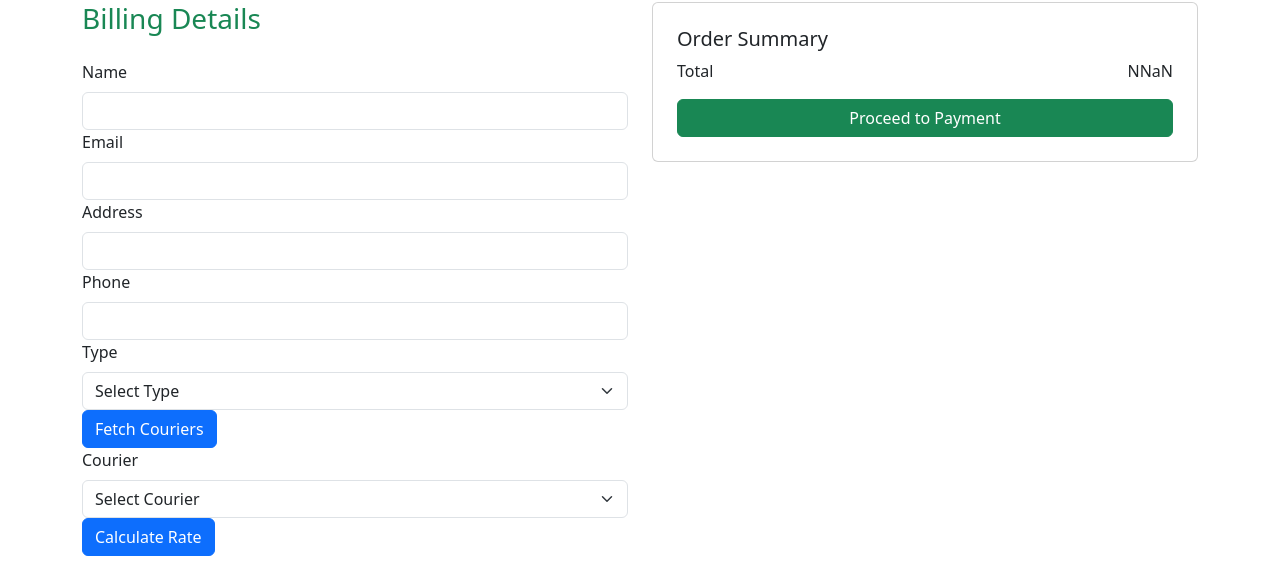
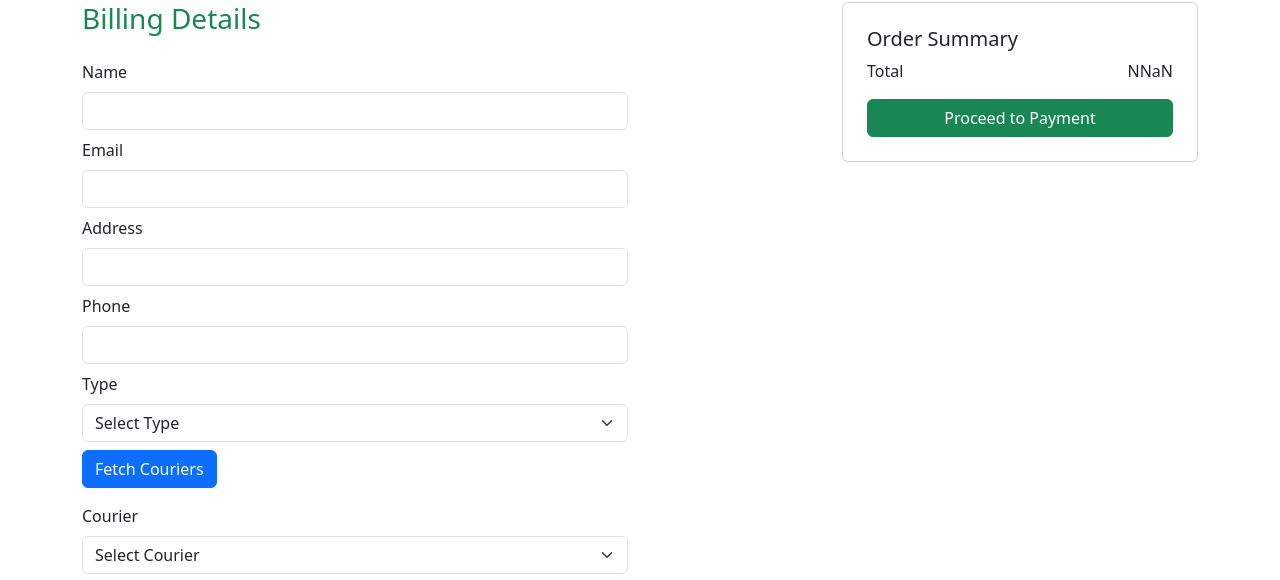
Before and after one commit to dashme-africa/webapp, a React (Vite) app: page /checkout in a window 1280 px wide. Shown: the part 372-952 px from the top of the page. Built offline with nearby package versions, Linux system fonts and the light colour scheme.

Commit message:
first commit

```diff
--- a/src/screens/Checkout.jsx
+++ b/src/screens/Checkout.jsx
@@ -199,24 +199,23 @@ const Checkout = () => {
 
   return (
     <div className="container my-5">
-      <div className="row">
+      <div className="row justify-content-between">
         {/* Billing Details */}
         <div className="col-md-6">
           <h3 className="mb-4 text-success">Billing Details</h3>
           <Alert variant={alertVariant} show={showAlert}>
             {alertMessage}
           </Alert>
-
           <Form>
-            <Form.Group>
+            <Form.Group className="mb-2">
               <Form.Label>Name</Form.Label>
               <Form.Control value={deliveryDetails.toAddress.name} readOnly />
             </Form.Group>
-            <Form.Group>
+            <Form.Group className="mb-2">
               <Form.Label>Email</Form.Label>
               <Form.Control value={deliveryDetails.toAddress.email} readOnly />
             </Form.Group>
-            <Form.Group>
+            <Form.Group className="mb-2">
               <Form.Label>Address</Form.Label>
               <Form.Control
                 value={deliveryDetails.toAddress.address}
@@ -228,7 +227,7 @@ const Checkout = () => {
                 }
               />
             </Form.Group>
-            <Form.Group>
+            <Form.Group className="mb-2">
               <Form.Label>Phone</Form.Label>
               <Form.Control
                 value={deliveryDetails.toAddress.phone}
@@ -240,7 +239,7 @@ const Checkout = () => {
                 }
               />
             </Form.Group>
-            <Form.Group>
+            <Form.Group className="mb-2">
               <Form.Label>Type</Form.Label>
               <Form.Select value={type} onChange={(e) => setType(e.target.value)}>
                 <option value="">Select Type</option>
@@ -251,8 +250,8 @@ const Checkout = () => {
                 <option value="all">All</option>
               </Form.Select>
             </Form.Group>
-            <Button onClick={handleFetchCouriers}>Fetch Couriers</Button>
-            <Form.Group>
+            <Button className="mb-3" onClick={handleFetchCouriers}>Fetch Couriers</Button>
+            <Form.Group className="mb-2">
               <Form.Label>Courier</Form.Label>
               <Form.Select
                 value={selectedCourier}
@@ -266,12 +265,12 @@ const Checkout = () => {
                 ))}
               </Form.Select>
             </Form.Group>
-            <Button onClick={handleFetchRate}>Calculate Rate</Button>
+            <Button className="mb-3" onClick={handleFetchRate}>Calculate Rate</Button>
           </Form>
         </div>
 
         {/* Product Summary */}
-        <div className="col-md-6">
+        <div className="col-md-4">
           <Card className="p-4">
             <h5>Order Summary</h5>
             {product && (
```
